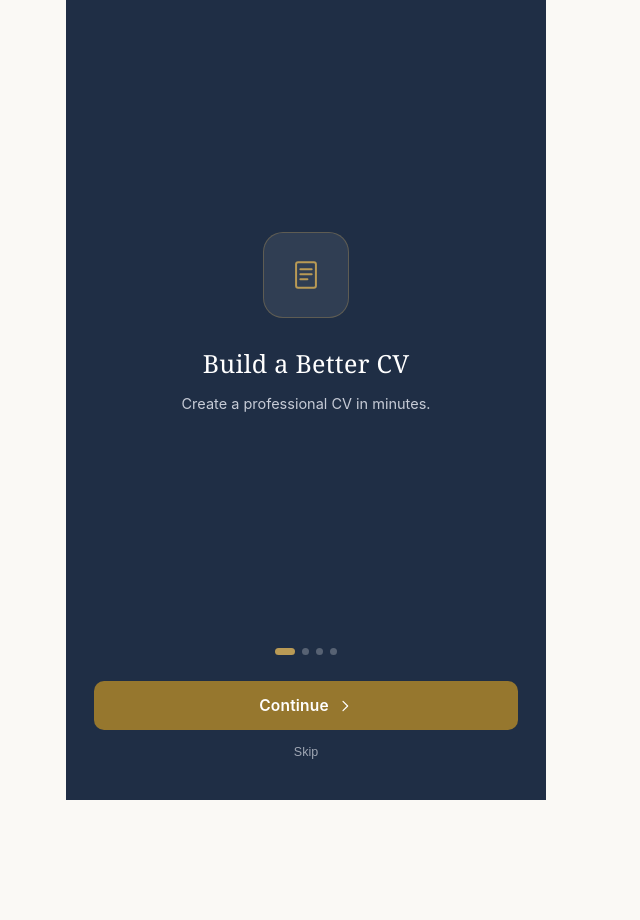
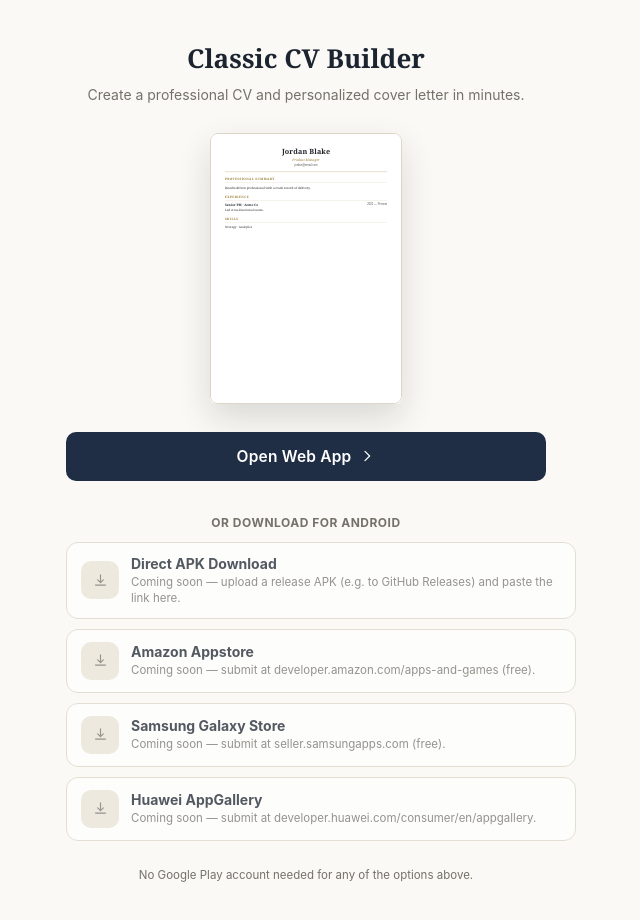
Before and after one commit to klite12/classic-cv-builder-frontend, a React (Vite) app: page / in a window 1280 px wide. Shown: the top 920 px of the page, without its empty margins (334-974 px from the left). Before the commit the page ends 800 px from the top, so only its background shows below. Built offline with nearby package versions, Linux system fonts and the light colour scheme.

Commit message:
Implement download links and button for Android
Added download links for various app stores and a download button component.

```diff
--- a/src/App.jsx
+++ b/src/App.jsx
@@ -1745,7 +1745,8 @@ function Profile({ toast, session, onSignOut, onOpenAuth, onOpenServerSettings,
         <Row icon="crown" label="Subscription" onClick={onUpgrade} />
         <Row icon="lock" label="Privacy" onClick={() => toast("Not wired up in this preview.")} />
         <Row icon="help" label="Help & Support" onClick={() => toast("Not wired up in this preview.")} />
-        <Row icon="info" label="About" onClick={() => toast("Classic CV Builder — preview build.")} />
+        <Row icon="info" label="About" onClick={() => toast("Classic CV Builder.")} />
+        <Row icon="home" label="Back to Homepage" onClick={() => { window.location.hash = ""; }} />
       </div>
     </div>
   );
@@ -1781,7 +1782,111 @@ function BottomNav({ tab, setTab }) {
    ROOT APP
    ========================================================================= */
 
+/* ============================================================================
+   LANDING / DOWNLOAD PAGE
+   The public-facing marketing page — separate from the web app itself.
+   Fill in each DOWNLOAD_LINKS.*.url once that store listing (or your
+   hosted APK) actually exists; until then the button shows the note
+   instead of a dead link.
+   ========================================================================= */
+
+const DOWNLOAD_LINKS = {
+  apk: {
+    label: "Direct APK Download",
+    url: "", // e.g. a GitHub Releases asset URL, once you've built and uploaded the .apk
+    note: "Coming soon — upload a release APK (e.g. to GitHub Releases) and paste the link here.",
+  },
+  amazon: {
+    label: "Amazon Appstore",
+    url: "", // your Amazon Appstore listing URL once approved
+    note: "Coming soon — submit at developer.amazon.com/apps-and-games (free).",
+  },
+  samsung: {
+    label: "Samsung Galaxy Store",
+    url: "", // your Galaxy Store listing URL once approved
+    note: "Coming soon — submit at seller.samsungapps.com (free).",
+  },
+  huawei: {
+    label: "Huawei AppGallery",
+    url: "", // your AppGallery listing URL once approved
+    note: "Coming soon — submit at developer.huawei.com/consumer/en/appgallery.",
+  },
+};
+
+function DownloadButton({ item }) {
+  const ready = !!item.url;
+  const body = (
+    <>
+      <div style={{ width: 38, height: 38, borderRadius: 10, background: ready ? `${T.gold}18` : T.hair2, display: "flex", alignItems: "center", justifyContent: "center", flexShrink: 0 }}>
+        <Icon name="download" size={17} color={ready ? T.gold : T.muted} />
+      </div>
+      <div style={{ flex: 1, textAlign: "left" }}>
+        <div style={{ fontSize: 14, fontWeight: 700, color: T.ink }}>{item.label}</div>
+        <div style={{ fontSize: 11.5, color: T.muted, marginTop: 2, lineHeight: 1.4 }}>{ready ? "Tap to download" : item.note}</div>
+      </div>
+    </>
+  );
+  const sharedStyle = {
+    display: "flex", alignItems: "center", gap: 12, width: "100%", textAlign: "left",
+    padding: "12px 14px", borderRadius: 12, border: `1.3px solid ${T.hair}`, background: T.surface,
+    marginBottom: 10, textDecoration: "none", cursor: ready ? "pointer" : "default", opacity: ready ? 1 : 0.75,
+  };
+  return ready ? (
+    <a href={item.url} target="_blank" rel="noreferrer" style={sharedStyle}>{body}</a>
+  ) : (
+    <div style={sharedStyle}>{body}</div>
+  );
+}
+
+function Landing({ onLaunch }) {
+  const sample = {
+    ...newCV(), templateId: "classic",
+    personal: { ...emptyPersonal(), fullName: "Jordan Blake", title: "Product Manager", email: "jordan@email.com" },
+    summary: "Results-driven professional with a track record of delivery.",
+    experience: [{ id: "x", jobTitle: "Senior PM", company: "Acme Co", startDate: "2021", endDate: "", current: true, description: "Led cross-functional teams." }],
+    skills: [{ id: "s1", name: "Strategy" }, { id: "s2", name: "Analytics" }],
+  };
+  return (
+    <div style={{ minHeight: "100vh", background: T.paper, fontFamily: "-apple-system, BlinkMacSystemFont, 'Inter', 'Segoe UI', Arial, sans-serif" }}>
+      <div style={{ maxWidth: 480, margin: "0 auto", padding: "40px 24px 60px" }}>
+        <div style={{ textAlign: "center", marginBottom: 28 }}>
+          <div style={{ fontFamily: "Georgia, serif", fontSize: 26, fontWeight: 700, color: T.ink, marginBottom: 8 }}>Classic CV Builder</div>
+          <div style={{ fontSize: 14, color: T.muted, lineHeight: 1.5 }}>Create a professional CV and personalized cover letter in minutes.</div>
+        </div>
+
+        <div style={{ display: "flex", justifyContent: "center", marginBottom: 28 }}>
+          <div style={{ boxShadow: "0 14px 34px rgba(20,20,25,.14)", borderRadius: 6, overflow: "hidden" }}>
+            <CVThumb cv={sample} width={190} />
+          </div>
+        </div>
+
+        <Button full size="lg" variant="primary" onClick={onLaunch} style={{ marginBottom: 34 }}>
+          Open Web App <Icon name="chevron-right" color="#fff" size={16} />
+        </Button>
+
+        <div style={{ fontSize: 12, fontWeight: 700, color: T.muted, letterSpacing: 0.5, textTransform: "uppercase", marginBottom: 12, textAlign: "center" }}>
+          Or Download for Android
+        </div>
+        <DownloadButton item={DOWNLOAD_LINKS.apk} />
+        <DownloadButton item={DOWNLOAD_LINKS.amazon} />
+        <DownloadButton item={DOWNLOAD_LINKS.samsung} />
+        <DownloadButton item={DOWNLOAD_LINKS.huawei} />
+
+        <div style={{ fontSize: 11.5, color: T.muted, textAlign: "center", marginTop: 26, lineHeight: 1.5 }}>
+          No Google Play account needed for any of the options above.
+        </div>
+      </div>
+    </div>
+  );
+}
+
 export default function App() {
+  const [route, setRoute] = useState(() => (window.location.hash === "#/app" ? "app" : "landing"));
+  useEffect(() => {
+    const onHash = () => setRoute(window.location.hash === "#/app" ? "app" : "landing");
+    window.addEventListener("hashchange", onHash);
+    return () => window.removeEventListener("hashchange", onHash);
+  }, []);
   const [ready, setReady] = useState(false);
   const [data, setData] = useState({ cvs: [], letters: [], onboarded: false });
   const [tab, setTab] = useState("home");
@@ -1935,6 +2040,10 @@ export default function App() {
     setData(next);
     if (!isAuthed) saveData(next);
   };
+
+  if (route === "landing") {
+    return <Landing onLaunch={() => { window.location.hash = "#/app"; setRoute("app"); }} />;
+  }
 
   if (!ready) {
     return (
```
